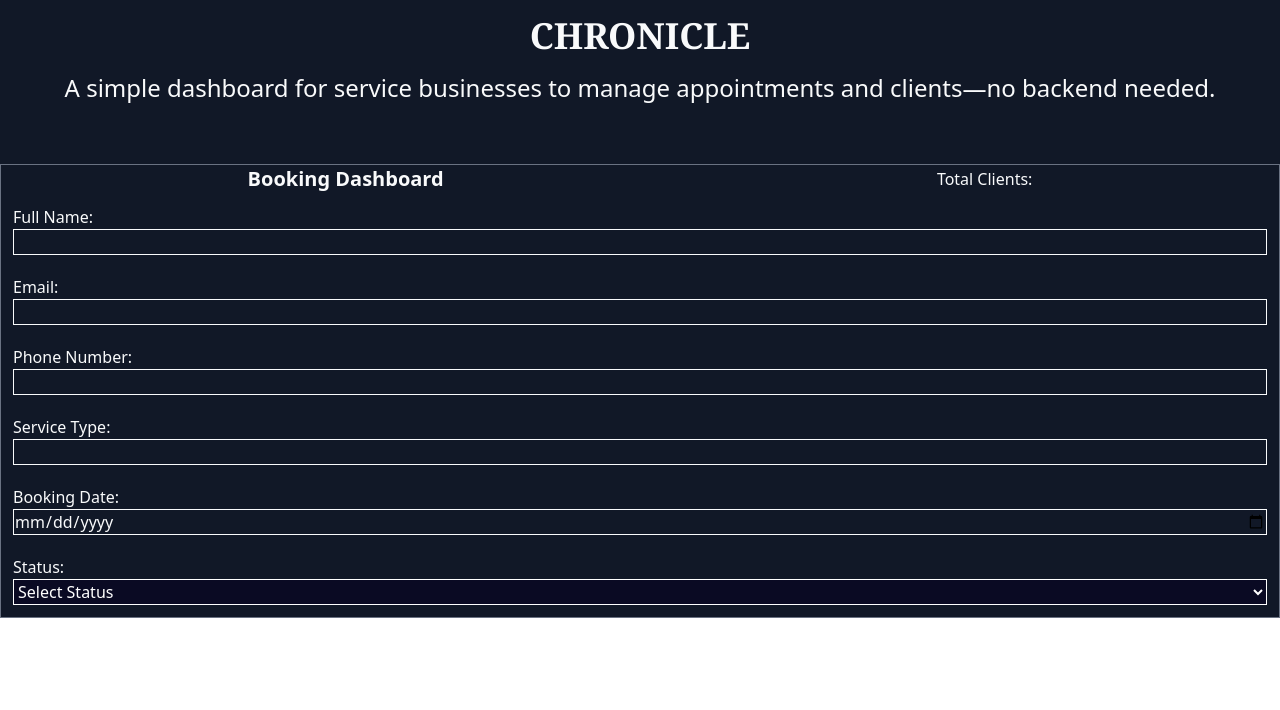
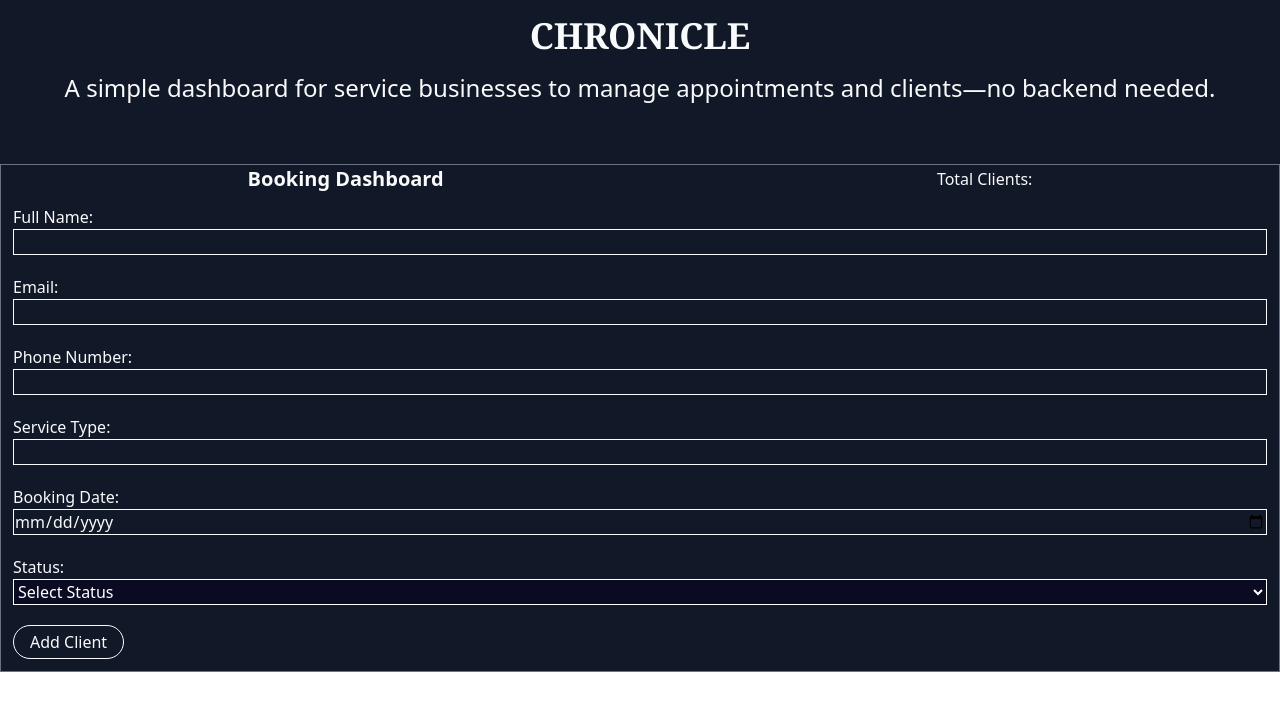
Before and after one commit to Phoenix-Domain/Chronicle, a React (Vite) app: page / in a window 1280 px wide. Shown: the top 710 px of the page. Built offline with nearby package versions, Linux system fonts and the light colour scheme.

Commit message:
Add submit button

```diff
--- a/src/components/Form.jsx
+++ b/src/components/Form.jsx
@@ -35,6 +35,8 @@ function Form (){
           <option value="Cancelled">Cancelled</option>
         </select>
       </label>
+
+      <button type="submit" className="border-1 py-1 px-4 w-fit rounded-full">Add Client</button>
     </form>
   )
 }
```
